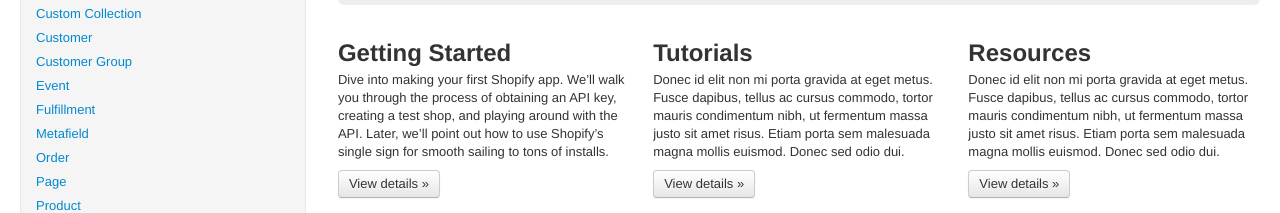
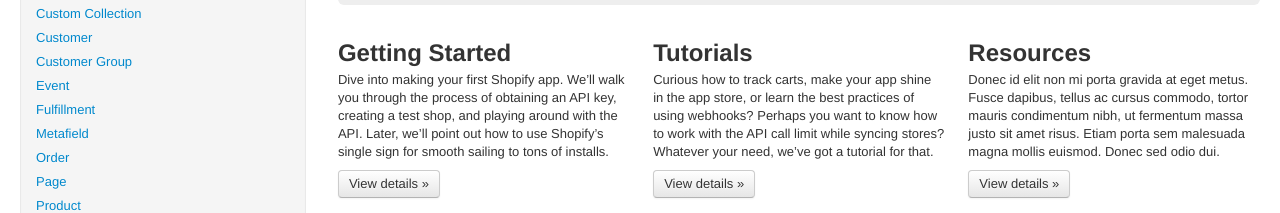
Before and after one commit to edward/Shopify-API-docs, a plain HTML site: page index.html in a window 1280 px wide. Shown: the part 470-683 px from the top of the page. Drawn offline with Linux system fonts and the light colour scheme.

Commit message:
Add tutorial copy

```diff
--- a/index.html
+++ b/index.html
@@ -119,7 +119,7 @@
             </div><!--/span-->
             <div class="span4">
               <h2>Tutorials</h2>
-              <p>Donec id elit non mi porta gravida at eget metus. Fusce dapibus, tellus ac cursus commodo, tortor mauris condimentum nibh, ut fermentum massa justo sit amet risus. Etiam porta sem malesuada magna mollis euismod. Donec sed odio dui. </p>
+              <p>Curious how to track carts, make your app shine in the app store, or learn the best practices of using webhooks? Perhaps you want to know how to work with the API call limit while syncing stores? Whatever your need, we’ve got a tutorial for that.</p>
               <p><a class="btn" href="#">View details &raquo;</a></p>
             </div><!--/span-->
             <div class="span4">
```
